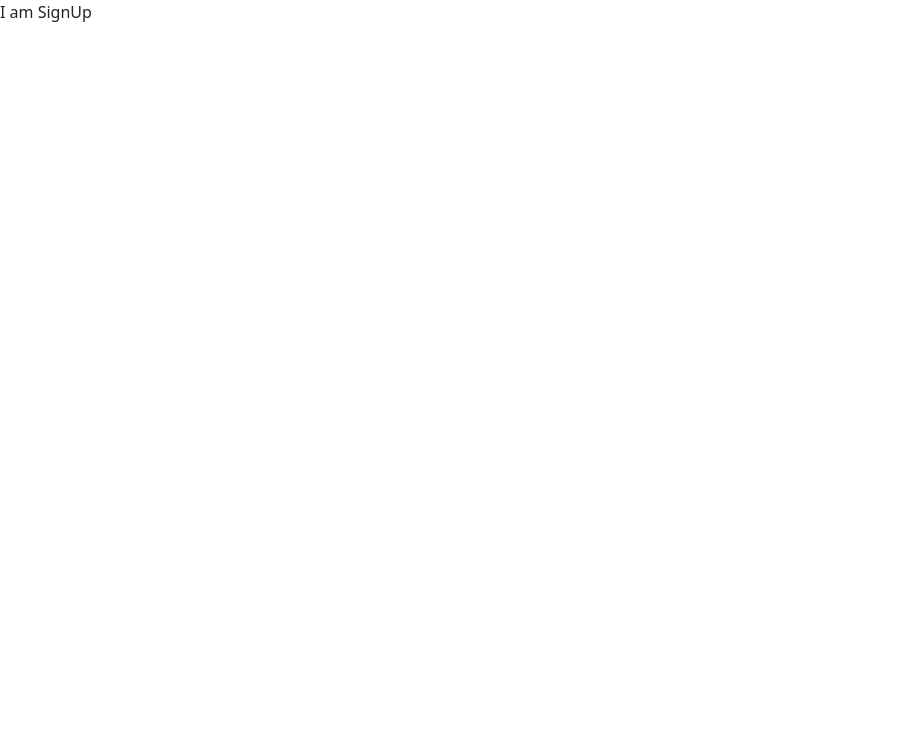
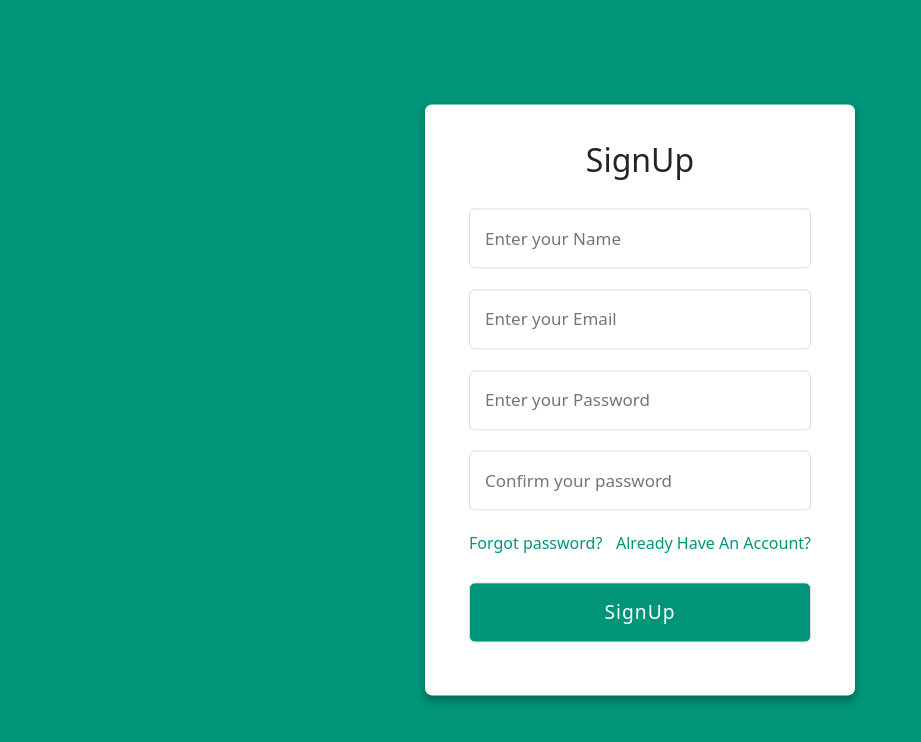
Before and after one commit to nikhil-agr/iNotebook, a React (Vite) app: page /signup in a window 1280 px wide. Shown: the top 742 px of the page, without its empty margins (0-921 px from the left). Built offline with nearby package versions, Linux system fonts and the light colour scheme.

Commit message:
SignUp Component Vid70Comp

```diff
--- a/src/components/Login/Login.css
+++ b/src/components/Login/Login.css
@@ -129,3 +129,12 @@ a.socialIcon:hover,
     transition: all 0.8s;
     transition: all 0.8s
 }
+
+.invalid{
+    padding-inline: 20px;
+    padding-block: 5px;
+    display: flex;
+    justify-content: space-between;
+    align-items: center;
+
+}
--- a/src/components/Login/Login.jsx
+++ b/src/components/Login/Login.jsx
@@ -3,10 +3,8 @@ import { Link, useNavigate } from "react-router-dom";
 import "./Login.css";
 
 const Login = () => {
-
-   const [credentials, setCredentials] = useState({email:"", password:""})
-   const naviagte = useNavigate() // In the latest version of react-router-dom (version 6), the useHistory hook has been replaced with the useNavigate hook1.
-
+  const [credentials, setCredentials] = useState({ email: "", password: "" });
+  const naviagte = useNavigate(); // In the latest version of react-router-dom (version 6), the useHistory hook has been replaced with the useNavigate hook1.
 
   const handleSubmit = async (e) => {
     e.preventDefault();
@@ -15,22 +13,24 @@ const Login = () => {
       headers: {
         "Content-Type": "application/json",
       },
-      body: JSON.stringify({ email:credentials.email , password: credentials.password }),
+      body: JSON.stringify({
+        email: credentials.email,
+        password: credentials.password,
+      }),
     });
     const json = await response.json();
     console.log(json);
-    if(json.success){
-        // save the authtoken and redirect
-        localStorage.setItem('token', json.authtoken)
-        naviagte('/');
-
-    }else{
-        alert("Invalid Credentials")
+    if (json.success) {
+      // save the authtoken and redirect
+      localStorage.setItem("token", json.authtoken);
+      naviagte("/");
+    } else {
+      alert("Invalid Credentials");
     }
   };
 
   const onChange = (e) => {
-    setCredentials({...credentials, [e.target.name]: e.target.value})
+    setCredentials({ ...credentials, [e.target.name]: e.target.value });
   };
 
   useEffect(() => {
@@ -72,9 +72,14 @@ const Login = () => {
                   onChange={onChange}
                   autoComplete="on"
                 />
-                <Link className="forgot text-white" to={"/"}>
-                  Forgot password?
-                </Link>
+                <div className="invalid">
+                  <Link className="forgot text-white" to={"/"}>
+                    Forgot password?
+                  </Link>
+                  <Link className="forgot text-white" to={"/signup"}>
+                    Doesn't Have An Account?
+                  </Link>
+                </div>
 
                 <input type="submit" name="" value="Login" to={"/"} />
 
--- /dev/null
+++ b/src/components/Signup/Signup.css
@@ -0,0 +1,80 @@
+/* Import Google font - Poppins */
+@import url('https://fonts.googleapis.com/css2?family=Poppins:wght@200;300;400;500;600;700&display=swap');
+
+.Signup .container{
+  position: absolute;
+  top: 50%;
+  left: 50%;
+  transform: translate(-50%,-50%);
+  max-width: 430px;
+  width: 100%;
+  background: #fff;
+  border-radius: 7px;
+  box-shadow: 0 5px 10px rgba(0,0,0,0.3);
+}
+.Signup .container .registration{
+  display: none;
+}
+#check:checked ~ .registration{
+  display: block;
+}
+#check:checked ~ .login{
+  display: none;
+}
+#check{
+  display: none;
+}
+.Signup .container .form{
+  padding: 2rem;
+}
+.Signup .form header{
+  font-size: 2rem;
+  font-weight: 500;
+  text-align: center;
+  margin-bottom: 1.5rem;
+}
+.Signup .form input{
+   height: 60px;
+   width: 100%;
+   padding: 0 15px;
+   font-size: 17px;
+   margin-bottom: 1.3rem;
+   border: 1px solid #ddd;
+   border-radius: 6px;
+   outline: none;
+ }
+ .Signup .form input:focus{
+   box-shadow: 0 1px 0 rgba(0,0,0,0.2);
+ }
+ .Signup .form a{
+  font-size: 16px;
+  color: #009579;
+  text-decoration: none;
+}
+.Signup .form a:hover{
+  text-decoration: underline;
+}
+.Signup .form input.button{
+  color: #fff;
+  background: #009579;
+  font-size: 1.2rem;
+  font-weight: 500;
+  letter-spacing: 1px;
+  margin-top: 1.7rem;
+  cursor: pointer;
+  transition: 0.4s;
+}
+.Signup .form input.button:hover{
+  background: #006653;
+}
+.Signup .signup{
+  font-size: 17px;
+  text-align: center;
+}
+.Signup .signup label{
+  color: #009579;
+  cursor: pointer;
+}
+.Signup .signup label:hover{
+  text-decoration: underline;
+}
--- a/src/components/Signup/Signup.jsx
+++ b/src/components/Signup/Signup.jsx
@@ -1,11 +1,104 @@
-import React from 'react'
+import React, { useEffect, useState } from "react";
+import { Link, useNavigate } from "react-router-dom";
+import "./Signup.css";
 
 const Signup = () => {
+  const [credentials, setCredentials] = useState({ name: "", email: "", password: "", cpassword: "" });
+  const naviagte = useNavigate(); // In the latest version of react-router-dom (version 6), the useHistory hook has been replaced with the useNavigate hook1.
+
+  const handleSubmit = async (e) => {
+    e.preventDefault();
+    const { name, email, password, cpassword } = credentials;
+    const response = await fetch("http://localhost:5000/api/auth/createuser", {
+      method: "POST",
+      headers: {
+        "Content-Type": "application/json",
+      },
+      body: JSON.stringify({ name, email, password }),
+    });
+    const json = await response.json();
+    console.log(json);
+    if(json.success){
+        // save the authtoken and redirect
+        localStorage.setItem("token", json.authtoken);
+        naviagte("/");
+    }else{
+        alert("Invalid Credentials");
+    }
+
+  };
+
+  const onChange = (e) => {
+    setCredentials({ ...credentials, [e.target.name]: e.target.value });
+  };
+
+  useEffect(() => {
+    document.body.style.backgroundColor = "#009579";
+
+    return () => {
+      document.body.style.backgroundColor = null;
+    };
+  }, []);
+
   return (
-    <div>
-      I am SignUp
+    <div className="Signup">
+      <div className="container">
+        <input type="checkbox" id="check" />
+        <div className="login form">
+          <header>SignUp</header>
+          <form onSubmit={handleSubmit}>
+            <input
+              type="text"
+              id="name"
+              name="name"
+              value={credentials.name}
+              onChange={onChange}
+              placeholder="Enter your Name"
+              autoComplete="on"
+              required
+            />
+            <input
+              type="email"
+              id="email"
+              name="email"
+              value={credentials.email}
+              onChange={onChange}
+              placeholder="Enter your Email"
+              autoComplete="on"
+              required
+            />
+            <input
+              type="password"
+              id="password"
+              name="password"
+              value={credentials.password}
+              onChange={onChange}
+              placeholder="Enter your Password"
+              autoComplete="on"
+              minLength={5}
+              required
+            />
+            <input
+              type="password"
+              id="cpassword"
+              name="cpassword"
+              value={credentials.cpassword}
+              onChange={onChange}
+              placeholder="Confirm your password"
+              autoComplete="on"
+              minLength={5}
+              required
+            />
+            <div className="d-flex justify-content-between">
+              <Link to={"/"}>Forgot password?</Link>
+              <Link to={"/login"}>Already Have An Account?</Link>
+            </div>
+            <input type="submit" className="button" value="SignUp" />
+          </form>
+        </div>
+      </div>
     </div>
-  )
-}
+  );
+};
 
-export default Signup
+export default Signup;
```
Also changed, not shown: 1 other file (tests, documents, lock files or other folders).
